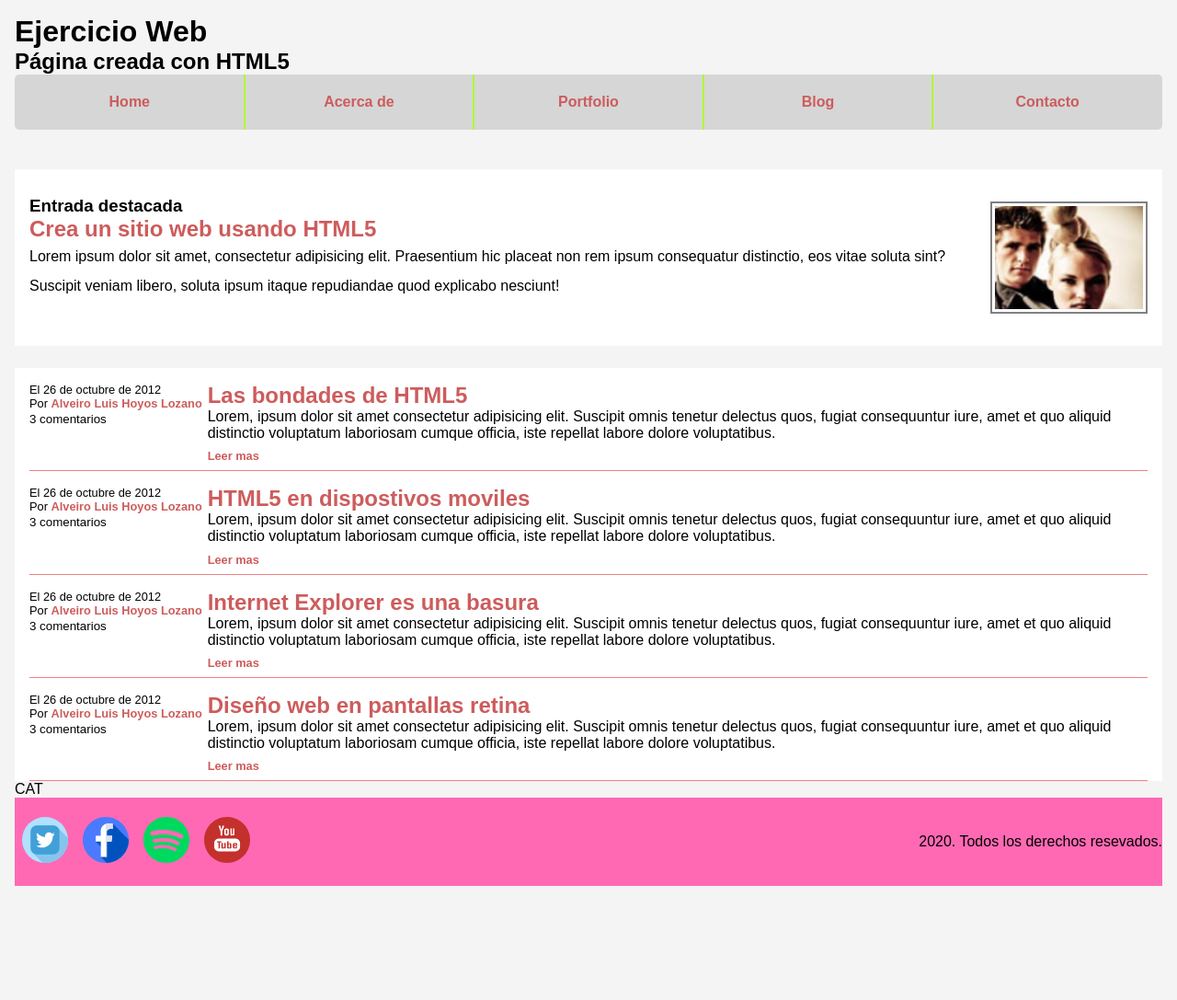
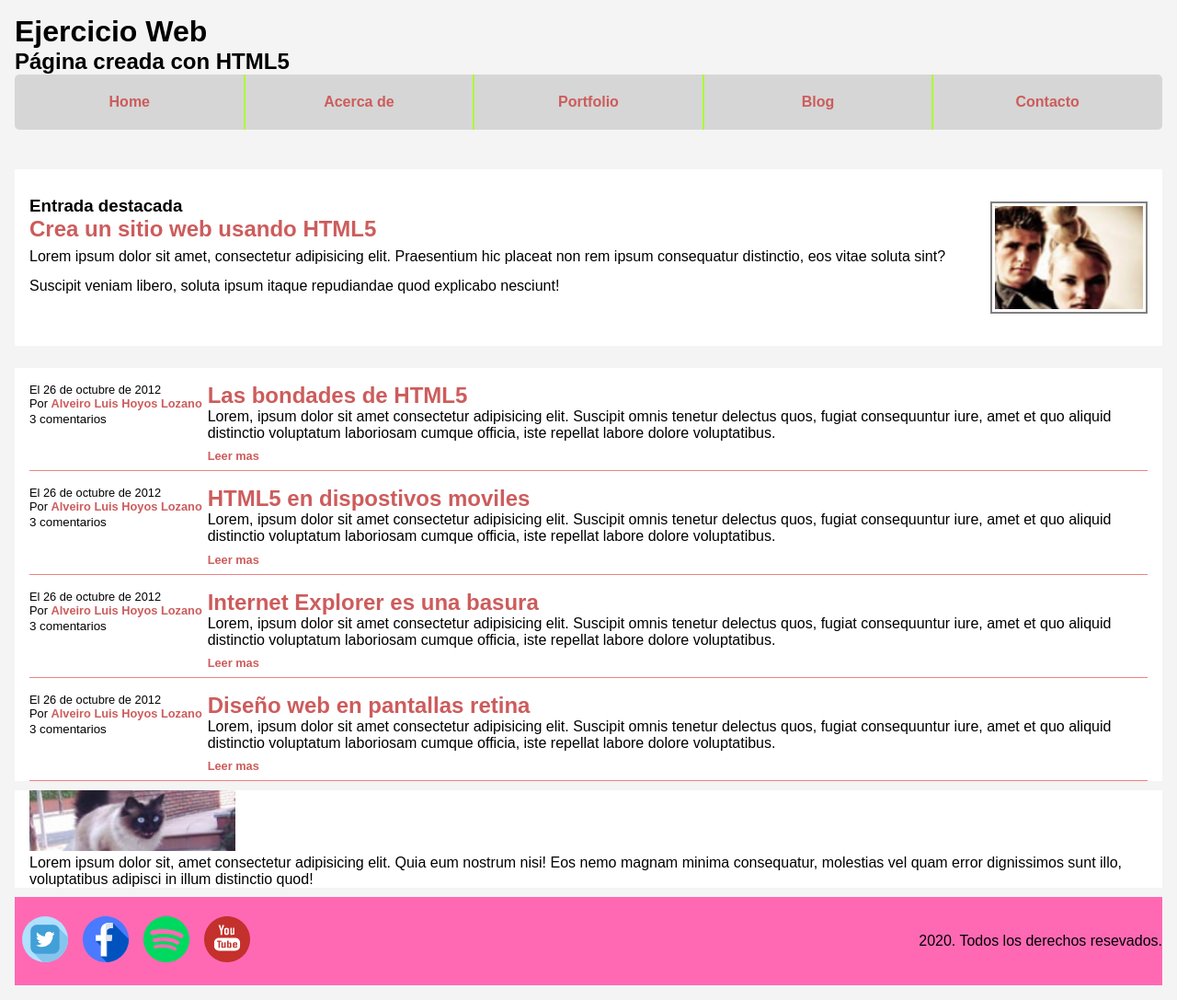
Before and after one commit to alveiro7/html-exercise, a plain HTML site: page index.html in a window 1280 px wide. Shown: the whole page at 92% size. Before the commit the page ends 979 px from the top, so only its background shows below. Drawn offline with Linux system fonts and the light colour scheme.

Commit message:
arreglos CAT

```diff
--- a/css/styles.css
+++ b/css/styles.css
@@ -135,6 +135,12 @@ body {
     font-size: .8rem;
 }
 
+.cat {
+    background-color: white;
+    padding: 0 1em;
+    margin: 10px auto;
+}
+
 .footer {
     display: flex;
     justify-content: space-between;
--- a/index.html
+++ b/index.html
@@ -81,7 +81,12 @@
         </section>
     </section>
     <section class="cat">
-        CAT
+        <figure>
+            <img src="images/cat.png" alt="gato">
+        </figure>
+        <aside>
+            <p>Lorem ipsum dolor sit, amet consectetur adipisicing elit. Quia eum nostrum nisi! Eos nemo magnam minima consequatur, molestias vel quam error dignissimos sunt illo, voluptatibus adipisci in illum distinctio quod!</p>
+        </aside>
     </section>
     <footer class="footer">
         <ul>
```
